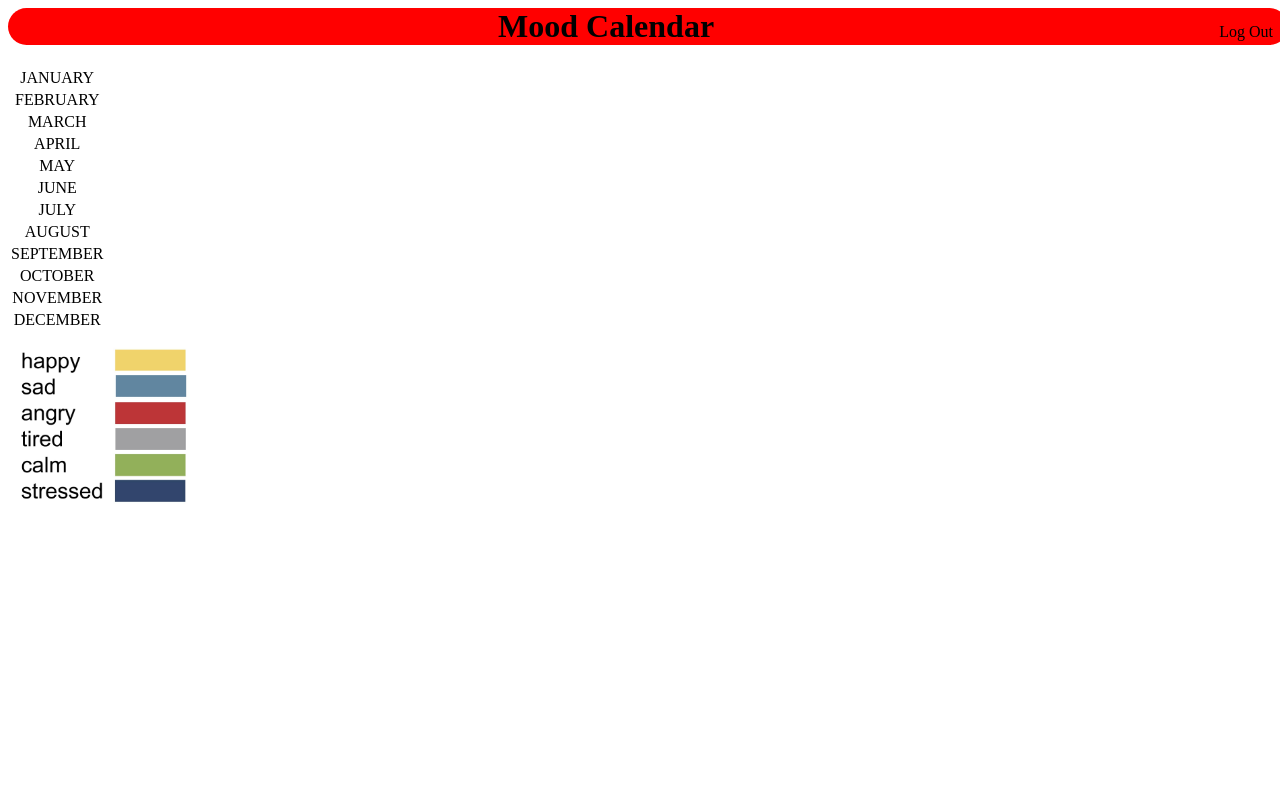
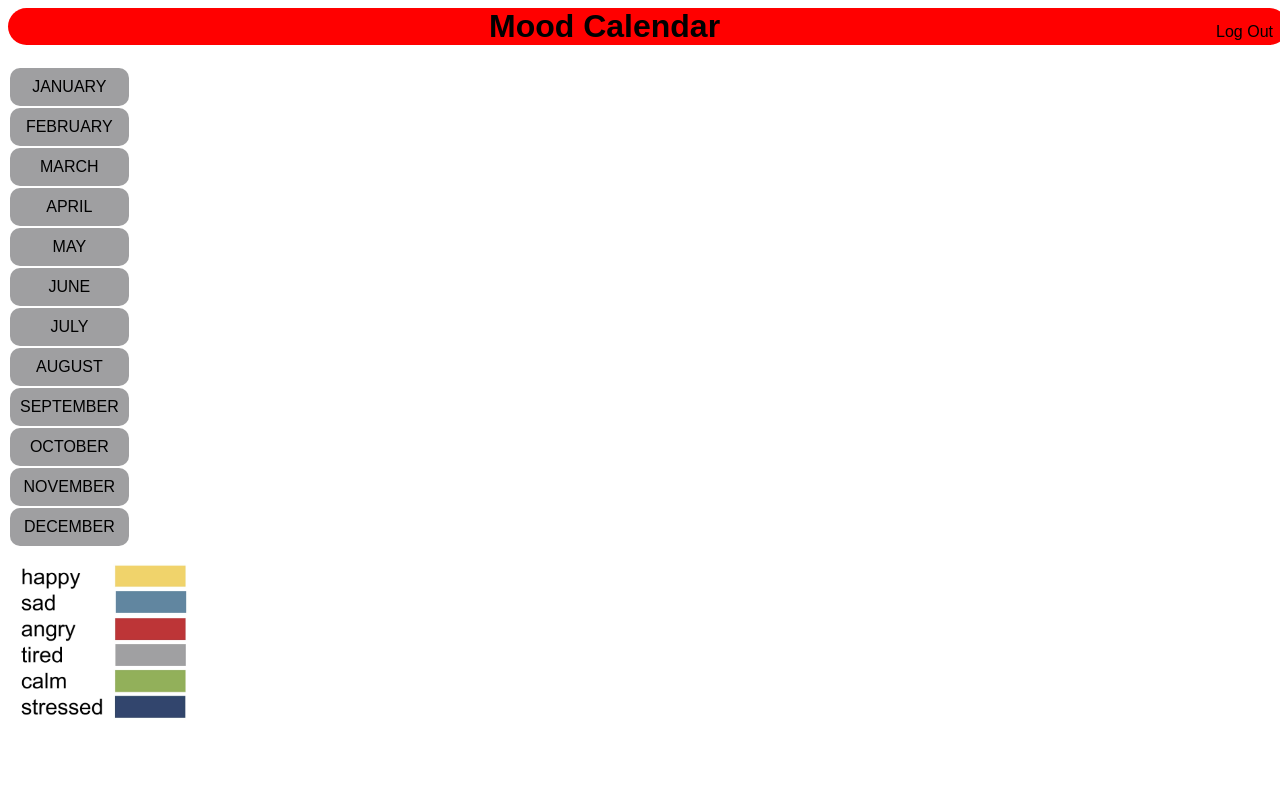
Before and after one commit to seehamrun/CodingCrew, a Python web app: template templates/homepage.html in a window 1280 px wide. Shown: the top 786 px of the page. Run offline with Jinja, Linux system fonts and the light colour scheme; the template is opened without the code that fills it, so the values that code supplies are empty.

Commit message:
css change

```diff
--- a/static/style.css
+++ b/static/style.css
@@ -55,6 +55,7 @@ font-size: 18px;
   text-align: center;
   width: 100%;
   height: 100%;
+  background: #9F9FA1;
   border-radius: 10px;
 
 
@@ -70,6 +71,7 @@ a:hover{
   font-style: oblique;
 }
 
+h1,p,a,li{
   font-family: arial;
   color: black;
 }
```
